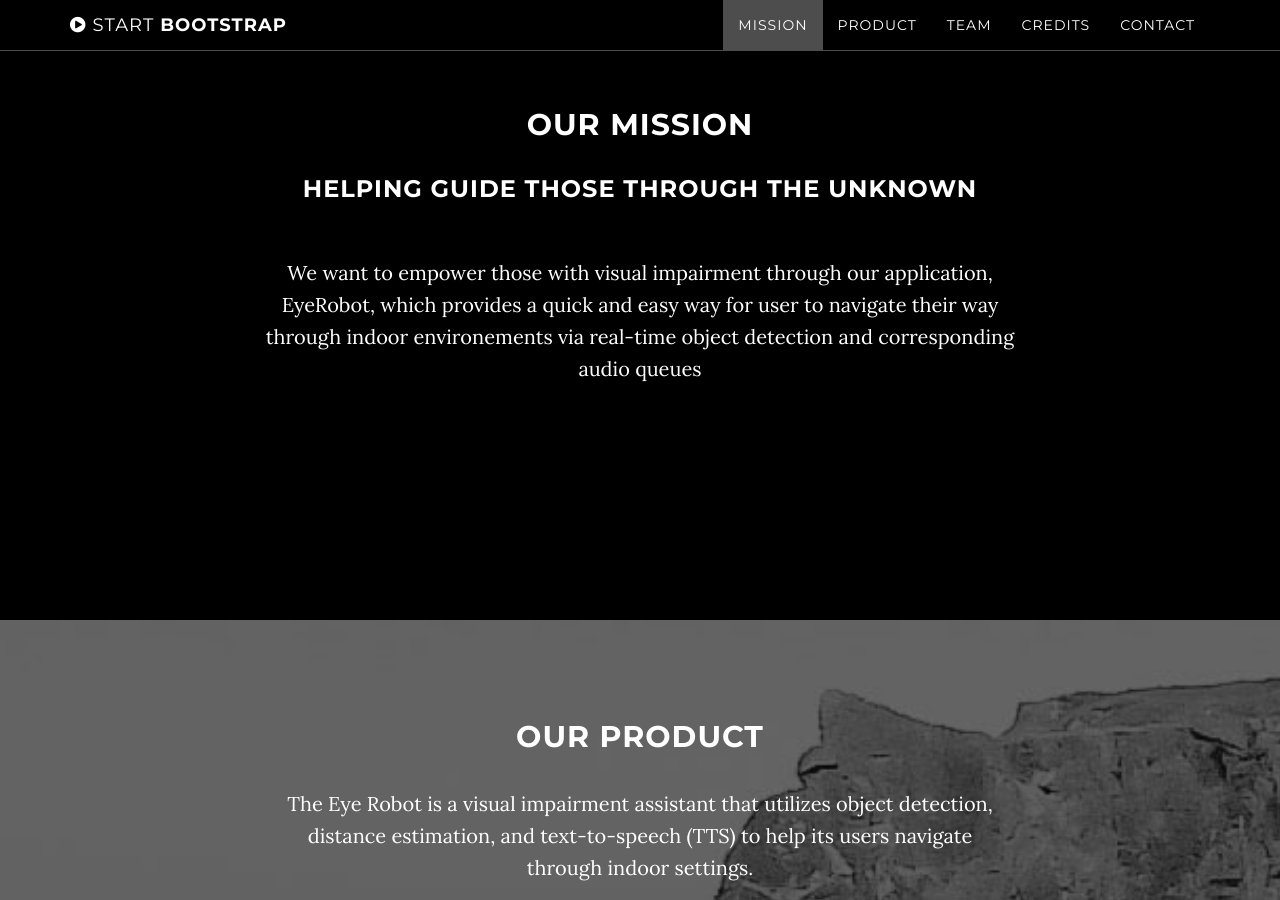
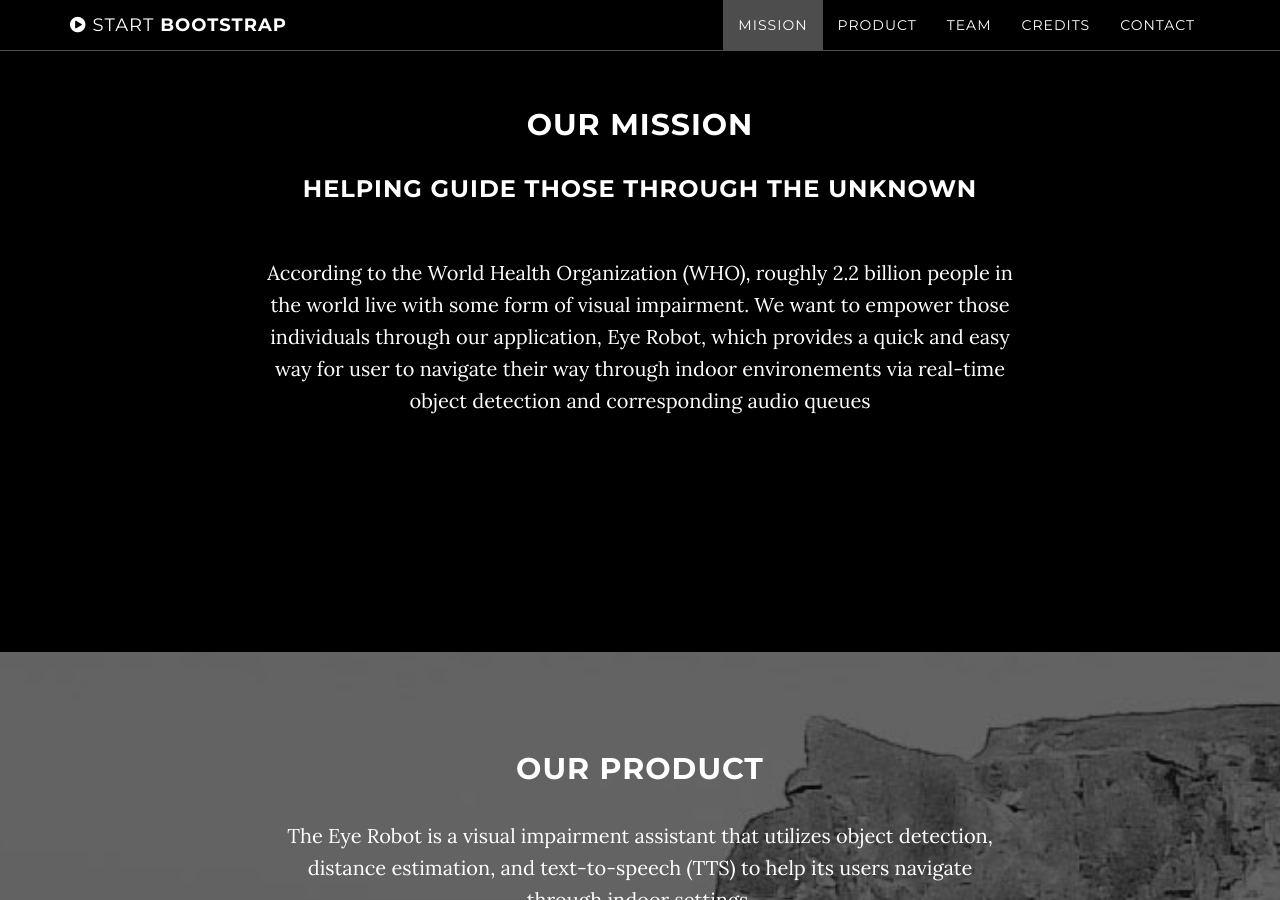
Before and after one commit to snarain677/agency-capstone-website, a Jekyll site: the page built from index.html, in a window 1280 px wide and 900 px high, scrolled down 992 px. Built offline with Jekyll 4.4.1, drawn with Linux system fonts in a browser that asks for light colours; some of the changed text lies outside the part shown.

Commit message:
Updated download readability and updated about page to include motivation/problem

```diff
--- a/_includes/about.html
+++ b/_includes/about.html
@@ -4,7 +4,7 @@
             <div class="col-lg-8 col-lg-offset-2">
                 <h2>Our Mission</h2>
 		<h3>Helping guide those through the unknown</h3><br>
-		<p>We want to empower those with visual impairment through our application, EyeRobot, which provides a quick and easy way for user to navigate their way through indoor environements via real-time object detection and corresponding audio queues</p>
+		<p>According to the World Health Organization (WHO), roughly 2.2 billion people in the world live with some form of visual impairment. We want to empower those individuals through our application, Eye Robot, which provides a quick and easy way for user to navigate their way through indoor environements via real-time object detection and corresponding audio queues</p>
             </div>
         </div>
     </section>
--- a/_includes/download.html
+++ b/_includes/download.html
@@ -5,9 +5,8 @@
                 <div class="col-lg-8 col-lg-offset-2">
                     <h2>Our Product</h2>
 		    <p>The Eye Robot is a visual impairment assistant that utilizes object detection, distance estimation, and text-to-speech (TTS) to help its users navigate through indoor settings.</p>
-		    <p> Two versions of the applications are available for download: Eye Robot Pro and Eye Robot Lite.</p>
-		    <p> The Eye Robot Pro supports all 3 capabilities and is available for download on iPhone Pro Max models. </p>
-		    <p> The Eye Robot Lite only supports 2 capabilities, object detection and TTS, due to technical limitations and is available for download on all other iPhone models.</p>
+		    <p> Two versions of the applications are available for download: <br>Eye Robot Pro and Eye Robot Lite.</p>
+		    <p> The Eye Robot Pro supports all 3 capabilities and is available for download on iPhone Pro Max models. The Eye Robot Lite only supports 2 capabilities, object detection and TTS, due to technical limitations and is available for download on all other iPhone models.</p>
 		    <p>You can click the link below to view a demonstration of our product</p>
                     <a href="http://startbootstrap.com/template-overviews/grayscale/" class="btn btn-default btn-lg">View Demo</a>
                 </div>
```
